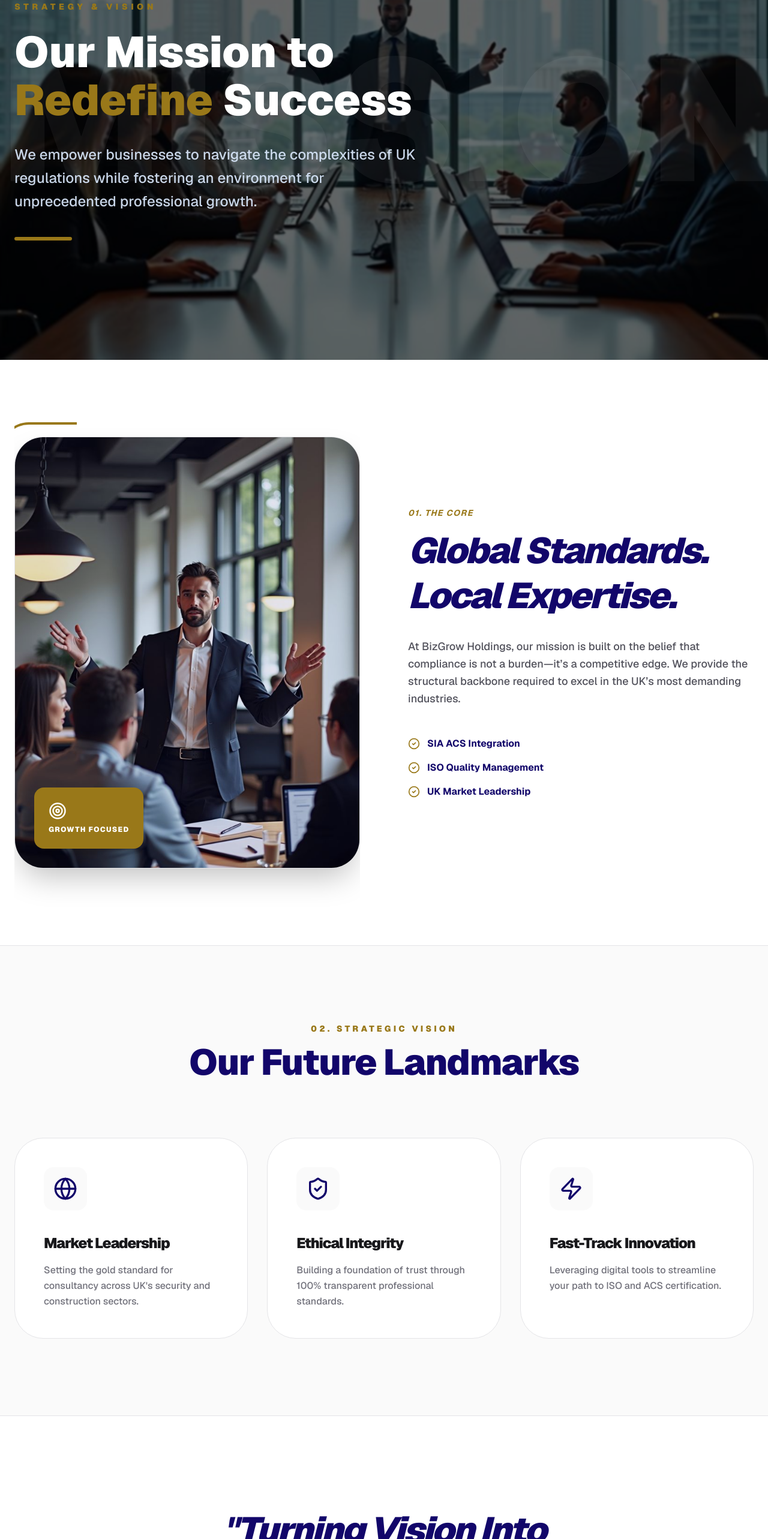
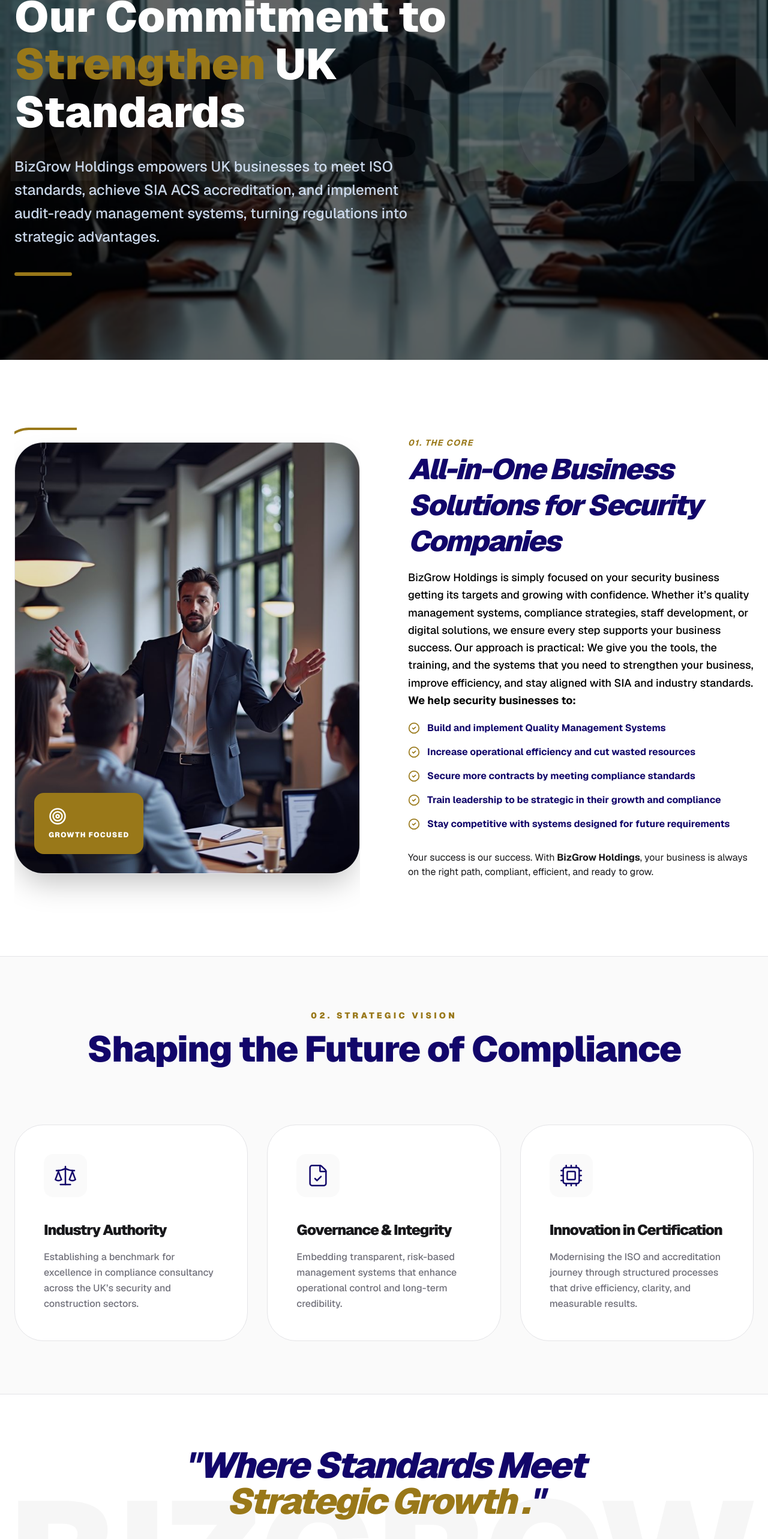
Before and after one commit to Umarnazir-7860/Bizgrow-Holdings, a Next.js app: page /our-mission in a window 1280 px wide. Shown: the part 200-2766 px from the top of the page at 60% size. Built offline with nearby package versions, Linux system fonts and the light colour scheme.

Commit message:
Add the seo content of our mission page

```diff
--- a/app/our-mission/page.jsx
+++ b/app/our-mission/page.jsx
@@ -1,20 +1,30 @@
-"use client";
+import React from "react";
+import Image from "next/image";
+import FadeIn from "@/components/MotionWrapper";
+import {
+  Target,
+  ArrowRight,
+  CheckCircle2,
+  Cpu,
+  FileCheck,
+  Scale,
+} from "lucide-react";
 
-import React from 'react';
-import Image from 'next/image';
-import FadeIn from "@/components/MotionWrapper";
-import { Target, Eye, ShieldCheck, Globe, Zap, ArrowRight, CheckCircle2 } from 'lucide-react';
+export const metadata = {
+  title: "Our Mission to Grow Security Businesses | BizGrow Holdings ",
+  description:
+    "We empower UK Security Businesses with Compliance Consultancy, ISO & ACS support, Digital Strategies, and Long-term Business Success. ",
+};
 
 const MissionPage = () => {
   return (
     <main className="bg-white text-zinc-900">
-
       {/* 🔹 1. HERO SECTION (Premium Background with Light Overlay) */}
       <section className="relative h-screen w-full flex items-center overflow-hidden">
         <div className="absolute inset-0 z-0">
           <Image
             src="/our-mission-hero.jpg"
-            alt="BizGrow Mission"
+            alt="Our Mission - BizGrow Holdings ltd uk "
             fill
             className="object-cover"
             priority
@@ -35,22 +45,23 @@
           <div className="max-w-4xl">
             <FadeIn direction="right" delay={0.2}>
               <span className="text-[#997819] font-black uppercase tracking-[0.4em] text-xs md:text-sm">
-                Strategy & Vision
+                Strategy & COMPLIANCE
               </span>
             </FadeIn>
 
             <FadeIn direction="right" delay={0.4}>
               <h1 className="text-4xl md:text-7xl font-black text-white mt-6 leading-[1.1]">
-                Our Mission to <br />
-                <span className="text-[#997819]">Redefine</span> Success
+                Our Commitment to <br />
+                <span className="text-[#997819]">Strengthen</span> UK Standards
               </h1>
             </FadeIn>
 
             <FadeIn direction="right" delay={0.6}>
               <p className="mt-8 text-blue-100/90 text-lg md:text-2xl max-w-2xl leading-relaxed font-medium">
-                We empower businesses to navigate the complexities of UK
-                regulations while fostering an environment for
-                unprecedented professional growth.
+                BizGrow Holdings empowers UK businesses to meet ISO standards,
+                achieve SIA ACS accreditation, and implement audit-ready
+                management systems, turning regulations into strategic
+                advantages.
               </p>
             </FadeIn>
 
@@ -64,7 +75,6 @@
       {/* 🔹 2. CORE PHILOSOPHY (Clean White Section) */}
       <section className="py-32 px-6 bg-white">
         <div className="max-w-7xl mx-auto grid md:grid-cols-2 gap-20 items-center">
-
           {/* 🔹 Left Side: Professional Image */}
           <FadeIn direction="left">
             <div className="relative group">
@@ -75,7 +85,7 @@
               <div className="relative aspect-square md:aspect-[4/5] bg-zinc-100 rounded-[3rem] overflow-hidden shadow-2xl border border-zinc-200">
                 <Image
                   src="/the core.jpg" // Yahan apni professional image ka path dein
-            alt="Strategic Business Meeting"
+                  alt="Business consultant leading compliance in the UK"
                   fill
                   className="object-cover transition-transform duration-700 group-hover:scale-110"
                 />
@@ -85,7 +95,9 @@
                 {/* Floating Badge (Optional: isay hata bhi sakte hain) */}
                 <div className="absolute bottom-8 left-8 bg-[#997819] p-6 rounded-2xl text-white shadow-xl z-20">
                   <Target size={30} className="mb-2" />
-             <p className="text-xs uppercase font-black tracking-widest">Growth Focused</p>
+                  <p className="text-xs uppercase font-black tracking-widest">
+                    Growth Focused
+                  </p>
                 </div>
               </div>
             </div>
@@ -94,60 +106,100 @@
           {/* 🔹 Right Side: Text Content */}
           <div className="space-y-8">
             <FadeIn direction="right">
-        <h2 className="text-[#997819] font-bold text-sm tracking-widest uppercase italic">01. The Core</h2>
-        <h3 className="text-4xl md:text-6xl font-black text-[#12066a] leading-tight mt-4 tracking-tighter italic">
-          Global Standards. <br/>Local Expertise.
+              <h2 className="text-[#997819] font-bold text-sm tracking-widest uppercase italic">
+                01. The Core
+              </h2>
+              <h3 className="text-4xl md:text-5xl font-black text-[#12066a] leading-tight mt-1 tracking-tighter italic">
+                All-in-One Business Solutions for Security Companies
               </h3>
             </FadeIn>
 
             <FadeIn direction="right" delay={0.2}>
-        <p className="text-zinc-600 text-lg leading-relaxed font-medium">
-            At BizGrow Holdings, our mission is built on the belief that compliance is
-            not a burden—it’s a competitive edge. We provide the structural backbone
-            required to excel in the UK’s most demanding industries.
+              <p className="text-black text-lg -mt-4 leading-relaxed font-medium">
+                BizGrow Holdings is simply focused on your security business
+                getting its targets and growing with confidence. Whether it’s
+                quality management systems, compliance strategies, staff
+                development, or digital solutions, we ensure every step supports
+                your business success. Our approach is practical: We give you
+                the tools, the training, and the systems that you need to
+                strengthen your business, improve efficiency, and stay aligned
+                with SIA and industry standards. <br />{" "}
+                <b className="mt-2">We help security businesses to:</b>
               </p>
             </FadeIn>
 
             <FadeIn direction="up" delay={0.4}>
-        <ul className="space-y-4 pt-4">
-          {["SIA ACS Integration", "ISO Quality Management", "UK Market Leadership"].map((item, i) => (
-            <li key={i} className="flex items-center gap-3 text-[#12066a] font-bold">
+              <ul className="space-y-4 -mt-3">
+                {[
+                  "Build and implement Quality Management Systems ",
+                  "Increase operational efficiency and cut wasted resources ",
+                  "Secure more contracts by meeting compliance standards",
+                  "Train leadership to be strategic in their growth and compliance ",
+                  "Stay competitive with systems designed for future requirements ",
+                ].map((item, i) => (
+                  <li
+                    key={i}
+                    className="flex items-center gap-3 text-[#12066a] font-bold"
+                  >
                     <CheckCircle2 className="text-[#997819]" size={20} /> {item}
                   </li>
                 ))}
               </ul>
             </FadeIn>
+            <p>
+              Your success is our success. With
+              <b className="mt-2"> BizGrow Holdings</b>, your business is always
+              on the right path, compliant, efficient, and ready to grow.
+            </p>
           </div>
-
         </div>
       </section>
 
       {/* 🔹 3. VISION & PILLARS (Light Grey Soft Background) */}
-<section className="py-32 bg-zinc-50 border-y border-zinc-200">
+      <section className="py-22 bg-zinc-50 border-y border-zinc-200">
         <div className="max-w-7xl mx-auto px-6">
           <FadeIn direction="up">
             <div className="text-center mb-24">
-         <h2 className="text-[#997819] font-black tracking-[0.3em] uppercase text-sm mb-4">02. Strategic Vision</h2>
-         <h3 className="text-4xl md:text-6xl font-black text-[#12066a] tracking-tight">Our Future Landmarks</h3>
+              <h2 className="text-[#997819] font-black tracking-[0.3em] uppercase text-sm mb-4">
+                02. Strategic Vision
+              </h2>
+              <h3 className="text-4xl md:text-6xl font-black text-[#12066a] tracking-tight">
+                Shaping the Future of Compliance
+              </h3>
             </div>
           </FadeIn>
 
           <div className="grid md:grid-cols-3 gap-8">
             {[
-         { icon: <Globe size={40}/>, title: "Market Leadership", desc: "Setting the gold standard for consultancy across UK's security and construction sectors." },
-         { icon: <ShieldCheck size={40}/>, title: "Ethical Integrity", desc: "Building a foundation of trust through 100% transparent professional standards." },
-         { icon: <Zap size={40}/>, title: "Fast-Track Innovation", desc: "Leveraging digital tools to streamline your path to ISO and ACS certification." }
+              {
+                icon: <Scale size={40} strokeWidth={1.5} />,
+                title: "Industry Authority",
+                desc: "Establishing a benchmark for excellence in compliance consultancy across the UK’s security and construction sectors.",
+              },
+              {
+                icon: <FileCheck size={40} strokeWidth={1.5} />,
+                title: "Governance & Integrity",
+                desc: "Embedding transparent, risk-based management systems that enhance operational control and long-term credibility.",
+              },
+              {
+                icon: <Cpu size={40} strokeWidth={1.5} />,
+                title: "Innovation in Certification",
+                desc: "Modernising the ISO and accreditation journey through structured processes that drive efficiency, clarity, and measurable results.",
+              },
             ].map((item, i) => (
               <FadeIn key={i} direction="up" delay={i * 0.2}>
                 <div className="p-12 bg-white border border-zinc-200 rounded-[3rem] hover:shadow-2xl hover:border-[#997819] transition-all duration-500 group h-full">
-
                   {/* 🔹 Yahan hai wo 360 Rotating Animation */}
                   <div className="text-[#12066a] mb-8 inline-block p-4 bg-zinc-50 rounded-2xl group-hover:bg-[#997819] group-hover:text-white group-hover:rotate-[360deg] duration-700 transition-all ease-in-out">
                     {item.icon}
                   </div>
 
-             <h4 className="text-2xl font-black text-zinc-900 mb-4 tracking-tighter">{item.title}</h4>
-             <p className="text-zinc-500 leading-relaxed font-medium">{item.desc}</p>
+                  <h4 className="text-2xl font-black text-zinc-900 mb-4 tracking-tighter">
+                    {item.title}
+                  </h4>
+                  <p className="text-zinc-500 leading-relaxed font-medium">
+                    {item.desc}
+                  </p>
                 </div>
               </FadeIn>
             ))}
@@ -156,20 +208,24 @@
       </section>
 
       {/* 🔹 4. IMPACT STATEMENT (Call to Action) */}
-      <section className="py-40 text-center relative bg-white overflow-hidden">
+      <section className="py-22 text-center relative bg-white overflow-hidden">
         {/* Large Background Watermark Text */}
         <div className="absolute inset-0 flex items-center justify-center opacity-[0.03] pointer-events-none select-none">
-          <h2 className="text-[10rem] md:text-[20rem] font-black uppercase">BizGrow</h2>
+          <h2 className="text-[10rem] md:text-[16rem] font-black uppercase">
+            BizGrow
+          </h2>
         </div>
 
         <FadeIn direction="up">
           <div className="max-w-4xl mx-auto px-6 relative z-10">
             <h2 className="text-3xl md:text-6xl font-black text-[#12066a] mb-8 italic tracking-tighter">
-                "Turning Vision Into <span className="text-[#997819]">Execution.</span>"
+              "Where Standards Meet{" "}
+              <span className="text-[#997819]">Strategic Growth .</span>"
             </h2>
             <p className="text-zinc-500 text-lg md:text-xl mb-12 max-w-2xl mx-auto font-medium leading-relaxed">
-                  Join BizGrow Holdings in redefining the future of your organization.
-                  Our mission is your growth, and our vision is your success.
+              Join BizGrow Holdings in elevating your organisation through
+              expert ISO implementation, industry accreditation, and structured
+              governance support tailored for UK markets.
             </p>
             <button className="px-12 py-5 bg-[#12066a] text-white font-black uppercase tracking-widest hover:bg-[#997819] hover:scale-105 duration-500 transition-all rounded-2xl flex items-center gap-3 mx-auto shadow-xl">
               Connect With Our Team <ArrowRight size={20} />
@@ -177,7 +233,6 @@
           </div>
         </FadeIn>
       </section>
-
     </main>
   );
 };
--- a/app/our-services/page.jsx
+++ b/app/our-services/page.jsx
@@ -182,7 +182,7 @@
       </section>
 
       {/* 🔹 3. SERVICES GRID (Compact Luxury with Continuous Icon Spin) */}
-      <section className="pb-32 bg-white">
+      <section className="pb-22 bg-white">
         <div className="max-w-7xl mx-auto px-6">
           <div className="grid grid-cols-1 md:grid-cols-2 lg:grid-cols-3 gap-8">
             {services.map((service, i) => (
@@ -240,7 +240,7 @@
                     <div className="mt-6 pt-6 border-t border-white/5 flex items-center justify-between opacity-0 group-hover:opacity-100 transition-all duration-700 translate-y-8 group-hover:translate-y-0">
                       <button className="flex items-center gap-3 text-white font-black text-[9px] uppercase tracking-[0.3em] group/btn">
                         <span className="group-hover/btn:text-[#997819] transition-colors">
-                          Enquire Now
+                          Read More
                         </span>
                         <div className="w-8 h-[1px] bg-[#997819] group-hover/btn:w-12 transition-all duration-500" />
                       </button>
@@ -261,7 +261,7 @@
       </section>
 
       {/* 🔹 4. METHODOLOGY (Bonus Section for Length & Authority) */}
-      <section className="py-32 bg-white/40 text-black">
+      <section className="py-22 bg-white/40 text-black">
         <div className="max-w-7xl mx-auto px-6">
           <div className="grid lg:grid-cols-2 gap-20 items-center">
             <FadeIn direction="left">
@@ -332,7 +332,7 @@
       </section>
 
       {/* 🔹 5. IMPACT STATEMENT (Call to Action) */}
-      <section className="py-40 text-center relative bg-white/30 overflow-hidden">
+      <section className="py-22 text-center relative bg-white/30 overflow-hidden">
         {/* Large Background Watermark Text */}
         <div className="absolute inset-0 flex items-center justify-center opacity-[0.03] pointer-events-none select-none">
           <h2 className="text-[10rem] md:text-[16rem] font-black uppercase">
```
Lines whose indentation alone changed are shown as unchanged.
